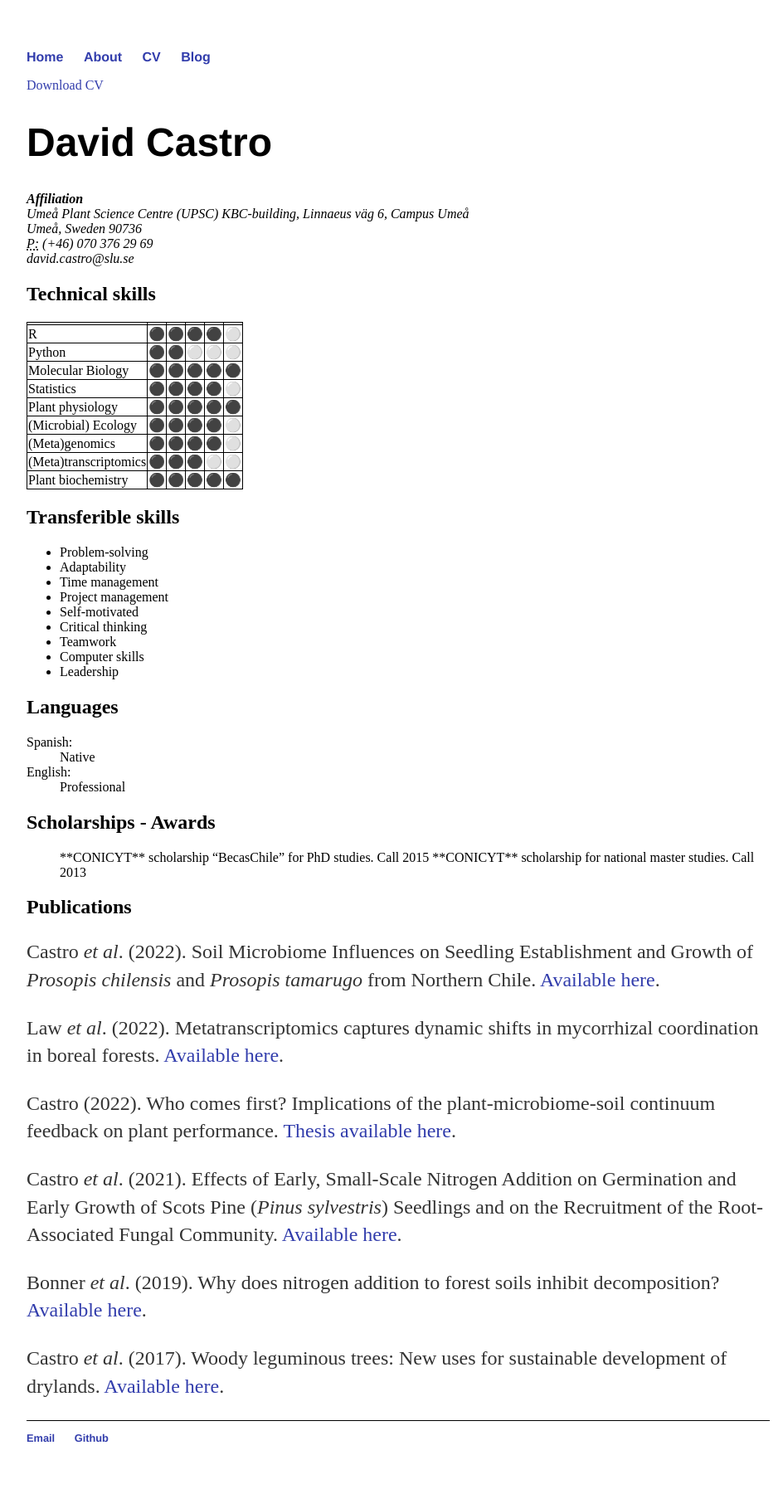
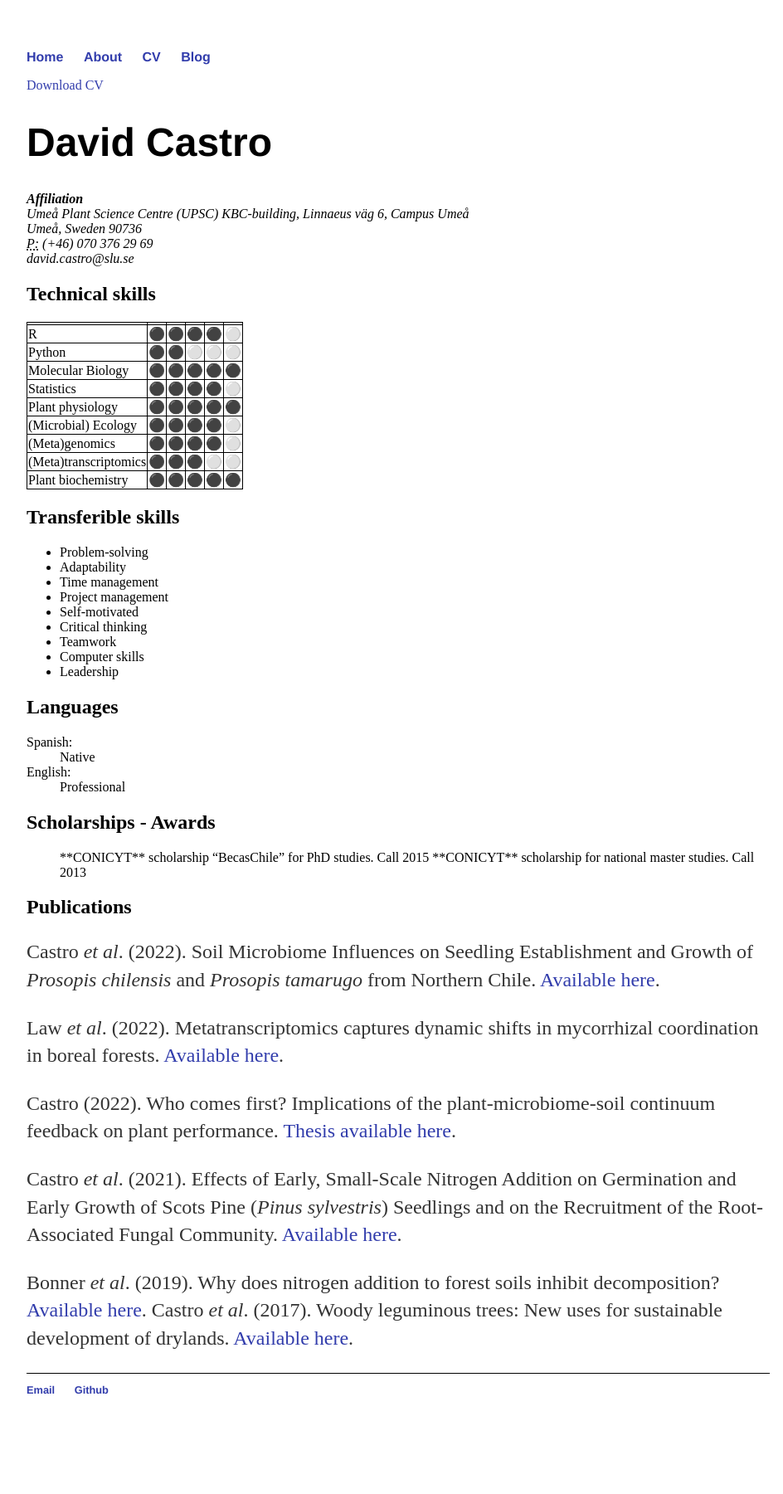
Before and after one commit to davcastrom/davcastrom.github.io, a Jekyll site: the page built from cv/index.html, in a window 1280 px wide. Shown: the whole page at 83% size, without its empty margins (160-1104 px from the left). Built offline with Jekyll 4.4.1, drawn with Linux system fonts in a browser that asks for light colours; after the commit the page ends 1743 px from its top, so only the background shows below that.

```diff
--- a/cv/index.html
+++ b/cv/index.html
@@ -134,6 +134,6 @@ title: David Castro CV
 	<p>Castro (2022). Who comes first? Implications of the plant-microbiome-soil continuum feedback on plant performance. <a href="https://pub.epsilon.slu.se/27682/">Thesis available here</a>.
 	<p>Castro <i>et al</i>. (2021). Effects of Early, Small-Scale Nitrogen Addition on Germination and Early Growth of Scots Pine (<i>Pinus sylvestris</i>) Seedlings and on the Recruitment of the Root-Associated Fungal Community. <a href="https://doi.org/10.3390/f12111589">Available here</a>.
     <p>Bonner <i>et al</i>. (2019). Why does nitrogen addition to forest soils inhibit decomposition? <a href="https://doi.org/10.1016/j.soilbio.2019.107570">Available here</a>.
-    <p>Castro <i>et al</i>. (2017). Woody leguminous trees: New uses for sustainable development of drylands. <a href="https://doi.org/10.1080/10549811.2017.1359098">Available here</a>.
+    Castro <i>et al</i>. (2017). Woody leguminous trees: New uses for sustainable development of drylands. <a href="https://doi.org/10.1080/10549811.2017.1359098">Available here</a>.
 
 	</div>
```
